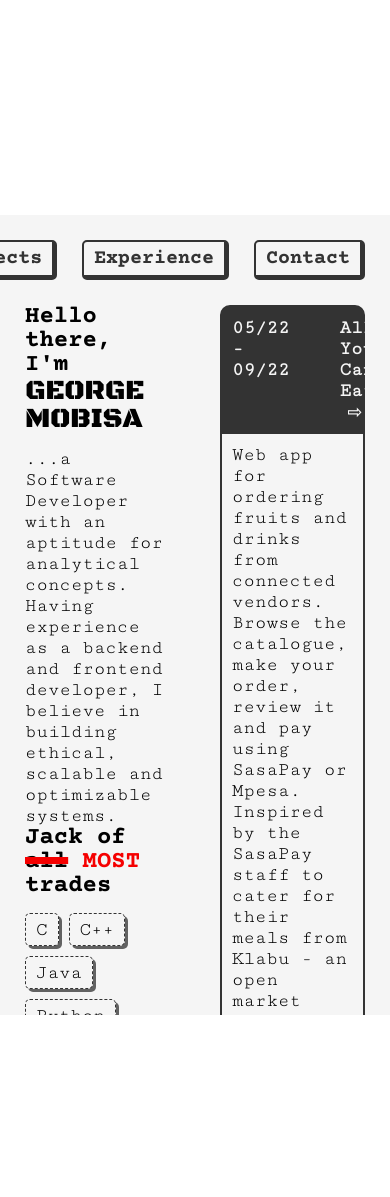
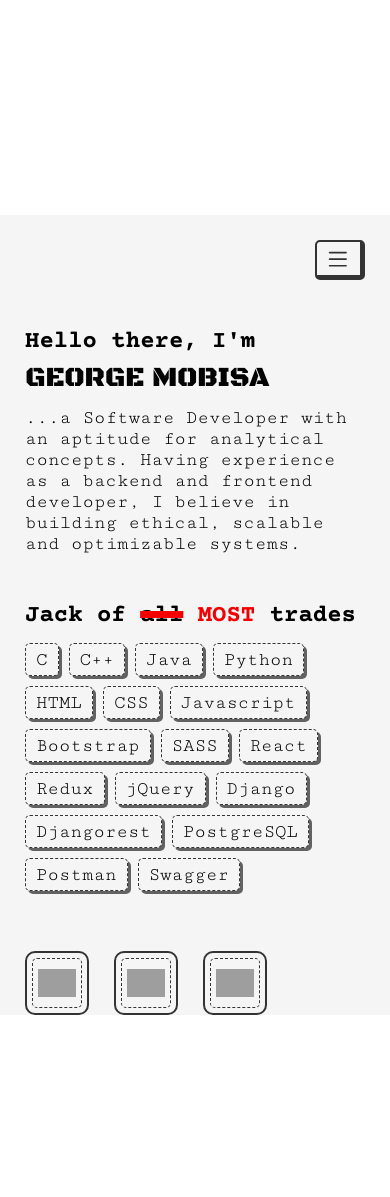
Before and after one commit to NerdPlayground/personal-portfolio-fcc, a Python web app: template templates/index.html in a window 390 px wide. Shown: the part 685-1882 px from the top of the page. Run offline with Jinja, Linux system fonts and the light colour scheme; the template is opened without the code that fills it, so the values that code supplies are empty; grey boxes are pictures that could not be loaded.

Commit message:
chore (Project) : enable mobile responsiveness

```diff
--- /dev/null
+++ b/static/css/media-queries.css
@@ -0,0 +1,111 @@
+@media (prefers-reduced-motion:no-preference){
+    *{ scroll-behavior: smooth; }
+}
+
+@media screen and (max-width: 1300px){
+    :root{
+        --display: "responsive";
+    }
+
+    #main-content{
+        flex-direction: column;
+        align-items: center;
+        justify-content: flex-start;
+        /* border: 1px solid red; */
+    }
+
+    #welcome-section,#content-section{
+        min-height: fit-content;
+        padding-bottom: 0;
+        width: 65%;
+        max-width: 65%;
+    }
+
+    #welcome-section{
+        padding-top: 25px;
+        margin-bottom: 100px;
+        /* border: 1px solid red; */
+    }
+
+    #content-section{
+        overflow: visible;
+        /* border: 1px solid red; */
+    }
+
+    .content-title{
+        display: block;
+    }
+
+    .content-container{
+        position: relative;
+        overflow: visible;
+        left: auto !important;
+        padding-bottom: 0;
+        margin-bottom: 100px;
+        height: fit-content;
+        max-height: fit-content;
+        /* border: 1px solid red; */
+    }
+}
+
+@media screen and (max-width: 875px){
+    #welcome-section,#content-section{
+        width: 75%;
+        max-width: 75%;
+    }
+}
+
+@media screen and (max-width: 775px){
+    #welcome-section,#content-section{
+        width: 85%;
+        max-width: 85%;
+    }
+}
+
+@media screen and (max-width: 675px){
+    #welcome-section,#content-section{
+        width: 100%;
+        max-width: 100%;
+    }
+}
+
+@media screen and (max-width: 575px){
+    #navbar a{
+        display: none;
+    }
+
+    #nav-pane{
+        display: flex;
+    }
+
+    .toggle-nav-pane{
+        display: block;
+    }
+
+    #introduction h1{
+        display: flex;
+        flex-direction: column;
+        align-items: flex-start;
+        justify-content: flex-start;
+    }
+
+    #hello{
+        margin-bottom: 10px;
+    }
+
+    form.contact div{
+        flex-direction: column;
+    }
+
+    form.contact > div > label{
+        margin-bottom: 5px;
+        width: fit-content;
+        max-width: fit-content;
+    }
+
+    .input{
+        min-width: 100%;
+        width: 100%;
+        max-width: 100%;
+    }
+}
--- a/static/css/styles.css
+++ b/static/css/styles.css
@@ -5,6 +5,7 @@
 }
 
 :root{
+    --display: "normal";
     --red: #F50000;
     --black: #333333;
     --white: #F5F5F5;
@@ -42,6 +43,7 @@ body{
 }
 
 #root{
+    position: relative;
     overflow: hidden;
     width: 100%;
     max-width: 1400px;
@@ -74,7 +76,7 @@ body{
 }
 
 #navbar{
-    padding-block: 25px;
+    padding: 25px;
     display: flex;
     flex-direction: row;
     align-items: center;
@@ -84,13 +86,67 @@ body{
     /* border: 1px solid red; */
 }
 
-#navbar a{
+.nav-link{
     margin-right: 25px;
     width: 150px;
     max-width: 150px;
     text-decoration: none;
     font-size: 20px;
     font-family: "Courier Prime", monospace;
+}
+
+#navbar a:last-of-type{
+    margin-right: 0;
+}
+
+.toggle-nav-pane{
+    display: none;
+    padding: 0;
+    min-width: 50px;
+    width: 50px;
+    max-width: 50px;
+    min-height: 40px;
+    height: 40px;
+    max-height: 40px;
+}
+
+#nav-pane{
+    z-index: 1;
+    position: absolute;
+    right: -250px;
+    padding: 25px;
+    height: 100%;
+    max-height: 100%;
+    display: none;
+    flex-direction: column;
+    align-items: flex-start;
+    justify-content: flex-start;
+    background-color: var(--white);
+    border-left: 2px solid var(--black);
+    transition: right 0.5s linear;
+}
+
+#nav-pane::-webkit-scrollbar{
+    display: none;
+}
+
+#nav-pane > .toggle-nav-pane{
+    margin-bottom: 25px;
+    align-self: flex-end;
+}
+
+#nav-links{
+    overflow: auto;
+}
+
+#nav-links::-webkit-scrollbar{
+    display: none;
+}
+
+#nav-links > .nav-link{
+    margin-right: 0;
+    margin-bottom: 25px;
+    text-align: left;
 }
 
 #main-content{
@@ -104,6 +160,10 @@ body{
     align-items: flex-start;
     justify-content: flex-start;
     background-color: var(--white);
+}
+
+#main-content::-webkit-scrollbar{
+    display: none;
 }
 
 #welcome-section{
@@ -124,6 +184,7 @@ body{
 }
 
 .welcome{
+    margin-bottom: 50px;
     width: 100%;
     max-width: 100%;
     display: flex;
@@ -156,11 +217,20 @@ body{
     flex-wrap: wrap;
     flex-direction: row;
     align-items: flex-end;
+    /* border: 1px solid red; */
 }
 
 #hello{
     display: block;
     margin-right: 17px;
+    /* border: 1px solid red; */
+}
+
+#introduction h1 > span:last-of-type{
+    display: flex;
+    flex-direction: row;
+    align-items: flex-end;
+    justify-content: flex-start;
     /* border: 1px solid red; */
 }
 
@@ -176,6 +246,8 @@ body{
     display: block;
     width: 24px;
     max-width: 24px;
+    height: calc(var(--font-size) + 4px);
+    max-height: calc(var(--font-size) + 4px);
     border-bottom: 5px solid var(--black);
     opacity: 0;
     animation: blink 0.5s linear infinite;
@@ -283,11 +355,18 @@ body{
     max-width: var(--section2);
     min-height: 100%;
     display: flex;
+    flex-direction: row;
     flex-wrap: wrap;
-    flex-direction: row;
     align-items: center;
     justify-content: flex-start;
     /* border: 1px solid red; */
+}
+
+.content-title{
+    display: none;
+    margin-bottom: 25px;
+    font-size: 30px;
+    font-family: 'Black Ops One', monospace;
 }
 
 .content-container{
@@ -304,6 +383,7 @@ body{
     font-size: 19px;
     font-family: "Cutive Mono", monospace;
     transition: left 1s linear;
+    /* border: 1px solid red; */
 }
 
 .content-container:not(:nth-child(1)){
@@ -329,11 +409,17 @@ body{
     border: 2px solid var(--black);
 }
 
+.project-tile:last-of-type,
+.experience-tile:last-of-type{
+    margin-bottom: 0;
+}
+
 .period-title{
     padding: 10px;
     width: 100%;
     max-width: 100%;
     display: flex;
+    flex-wrap: wrap-reverse;
     flex-direction: row;
     align-items: baseline;
     justify-content: flex-start;
@@ -347,17 +433,11 @@ body{
 
 .period{
     margin-right: 50px;
-    width: var(--period);
-    max-width: var(--period);
     /* border: 1px solid var(--red); */
 }
 
 .title{
     display: inline-block;
-    width: fit-content;
-    max-width: fit-content;
-    height: fit-content;
-    max-height: fit-content;
     color: var(--white);
     text-decoration: none;
     /* border: 1px solid var(--red); */
@@ -390,6 +470,7 @@ body{
 .tools,
 .positions{
     padding: 10px;
+    padding-bottom: 0;
     width: 100%;
     max-width: 100%;
     display: flex;
@@ -404,6 +485,7 @@ body{
     padding-inline: 5px;
     padding-block: 2.5px;
     margin-right: 10px;
+    margin-bottom: 10px;
     color: var(--white);
     font-weight: bold;
 }
@@ -496,9 +578,9 @@ form.contact > input{
 }
 
 /* #welcome-section, */
-/* #socials, */
-/* #navbar */
-/* #content-section */
-/* {
+/* #navbar, */
+/* #content-section, */
+#nothing
+{
     display: none;
-} */
+}
--- a/static/js/main.js
+++ b/static/js/main.js
@@ -7,7 +7,18 @@ Array.prototype.indexOf=function(element){
     return -1;
 }
 
+function toggleNavPane(event){
+    let navPane=document.getElementById("nav-pane");
+    navPane.style.right=(
+        navPane.style.right===""? "0px" :
+        navPane.style.right==="-250px"? "0px" :
+        navPane.style.right==="0px"? "-250px" : "-1"
+    );
+}
+
 function togglePage(event){
+    let display=getComputedStyle(document.body).getPropertyValue("--display");
+    if(display==='"normal"'){
         event.preventDefault();
         let selectedPage=event.target.innerText.toLowerCase();
         if(CURRENT===selectedPage) return;
@@ -27,15 +38,12 @@ function togglePage(event){
             thisPage.style.left=`${-1*direction*100}%`;
         }
     }
+}
 
 document.addEventListener("DOMContentLoaded",function(){
     let navBar=document.getElementById("navbar");
     let mainContent=document.getElementById("main-content");
     mainContent.style.minHeight=`calc(100% - ${navBar.offsetHeight}px)`;
-
-    // let socials=document.getElementById("socials");
-    // let welcomeSections=document.getElementById("welcome-section");
-    // welcomeSections.style.minHeight=`calc(100% - 25px - ${socials.offsetHeight}px)`;
 
     let name=Array.from("GEORGE MOBISA");
     let nameContainer=document.getElementById("name");
--- a/templates/index.html
+++ b/templates/index.html
@@ -7,6 +7,7 @@
         <title>George Mobisa</title>
         <link rel="icon" href="" type="image/x-icon" sizes="16x16 32x32">
         <link rel="stylesheet" href="../static/css/styles.css">
+        <link rel="stylesheet" href="../static/css/media-queries.css">
         <!-- Google Fonts; Black Ops One, Roboto Condensed, Cutive Mono -->
         <link rel="preconnect" href="https://fonts.googleapis.com">
         <link rel="preconnect" href="https://fonts.gstatic.com" crossorigin>
@@ -16,17 +17,31 @@
     </head>
     <body>
         <div id="root">
+            <nav id="nav-pane" class="fit-width">
+                <svg class="button toggle-nav-pane" fill="#333333" viewBox="0 0 24 24" xmlns="http://www.w3.org/2000/svg" onclick="toggleNavPane()">
+                    <path fill-rule="evenodd" d="M19.505 4.975a.6.6 0 0 1 0 .85l-13.2 13.2a.6.6 0 0 1-.85-.85l13.2-13.2a.598.598 0 0 1 .85 0Z" clip-rule="evenodd"></path>
+                    <path fill-rule="evenodd" d="M5.456 4.975a.6.6 0 0 0 0 .85l13.2 13.2a.6.6 0 1 0 .85-.85l-13.2-13.2a.6.6 0 0 0-.85 0Z" clip-rule="evenodd"></path>
+                </svg>
+                <div id="nav-links">
+                    <a onclick="togglePage(event)" class="button nav-link" href="#projects">Projects</a>
+                    <a onclick="togglePage(event)" class="button nav-link" href="#experience">Experience</a>
+                    <a onclick="togglePage(event)" class="button nav-link" href="#contact">Contact</a>
+                </div>
+            </nav>
             <nav id="navbar" class="fit-height">
-                <a onclick="togglePage(event)" class="button" href="#projects">Projects</a>
-                <a onclick="togglePage(event)" class="button" href="#experience">Experience</a>
-                <a onclick="togglePage(event)" class="button" href="#contact">Contact</a>
+                <a onclick="togglePage(event)" class="button nav-link" href="#projects">Projects</a>
+                <a onclick="togglePage(event)" class="button nav-link" href="#experience">Experience</a>
+                <a onclick="togglePage(event)" class="button nav-link" href="#contact">Contact</a>
+                <svg class="button toggle-nav-pane" fill="#333333" viewBox="0 0 24 24" xmlns="http://www.w3.org/2000/svg" onclick="toggleNavPane()">
+                    <path fill-rule="evenodd" d="M4.92 17.28a.6.6 0 0 1 .6-.6h12a.599.599 0 1 1 0 1.2h-12a.6.6 0 0 1-.6-.6Zm0-4.8a.6.6 0 0 1 .6-.6h12a.599.599 0 1 1 0 1.2h-12a.6.6 0 0 1-.6-.6Zm0-4.8a.6.6 0 0 1 .6-.6h12a.6.6 0 1 1 0 1.2h-12a.6.6 0 0 1-.6-.6Z" clip-rule="evenodd"></path>
+                </svg>
             </nav>
             <main id="main-content" class="fit-height">
                 <section id="welcome-section" class="fit-height">
                     <div id="introduction" class="fit-height welcome">
                         <h1 class="block-title">
                             <span id="hello">Hello there, I'm</span>
-                            <span id="name"></span> <span id="cursor"></span>
+                            <span><span id="name"></span><span id="cursor"></span></span>
                         </h1>
                         <div id="description" class="fit-height">
                             ...a Software Developer with an aptitude for analytical concepts. Having experience as a
@@ -67,10 +82,13 @@
                 </section>
                 <section id="content-section" class="fit-height">
                     <div id="projects" class="content-container">
+                        <span class="content-title">
+                            PROJECTS
+                        </span>
                         <div class="project-tile fit-height">
                             <div class="period-title fit-height">
-                                <span class="period">05/22 - 09/22</span>
-                                <a class="title" href="https://github.com/NerdPlayground/allyoucaneat" target="_blank">All You Can Eat</a>
+                                <span class="period fit-all">05/22 - 09/22</span>
+                                <a class="title fit-all" href="https://github.com/NerdPlayground/allyoucaneat" target="_blank">All You Can Eat</a>
                             </div>
                             <div class="description">
                                 Web app for ordering fruits and drinks from connected vendors.
```
Also changed, not shown: other parts of templates/index.html (+16 -10 lines). Lines whose indentation alone changed are shown as unchanged.
